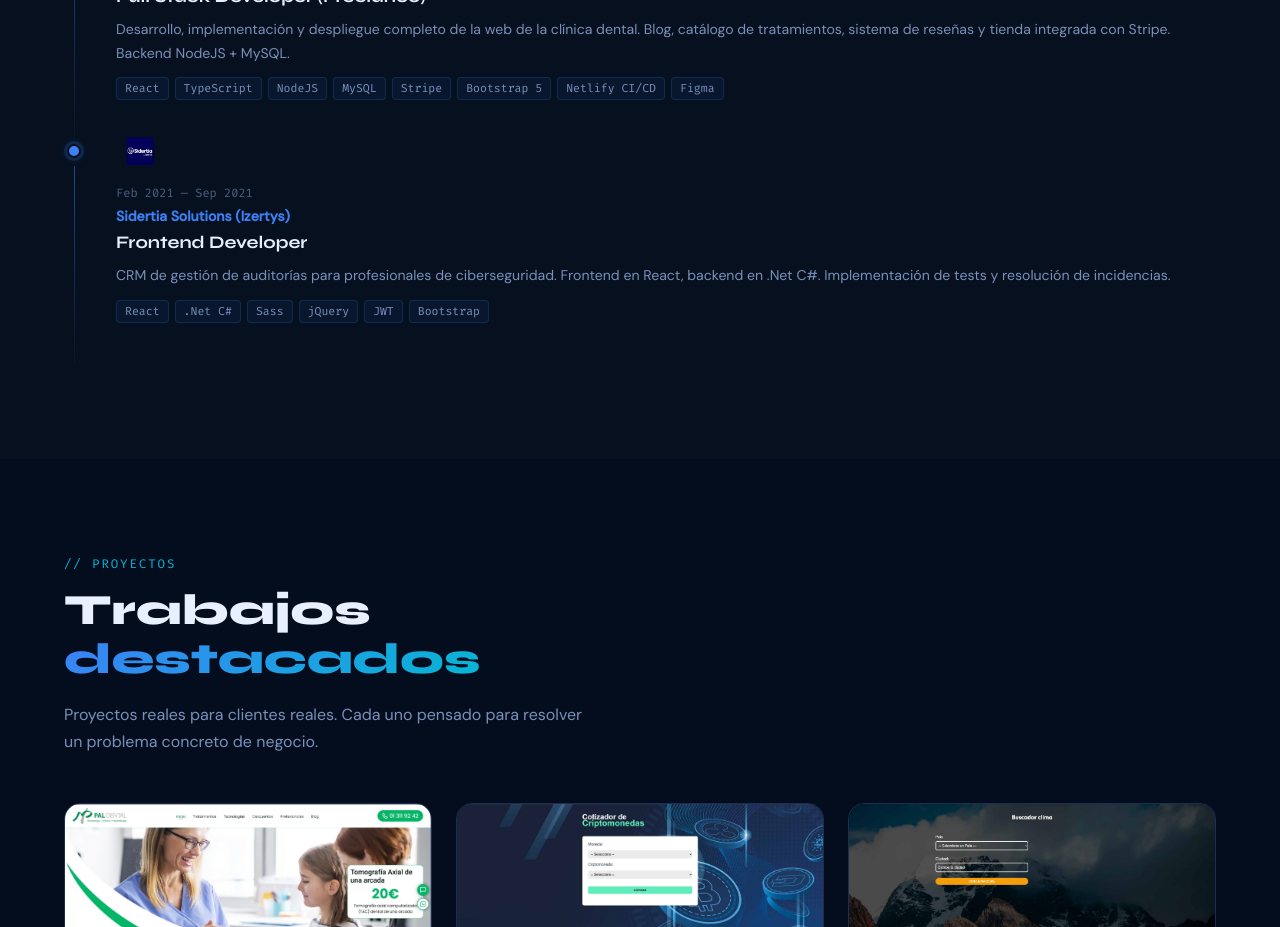
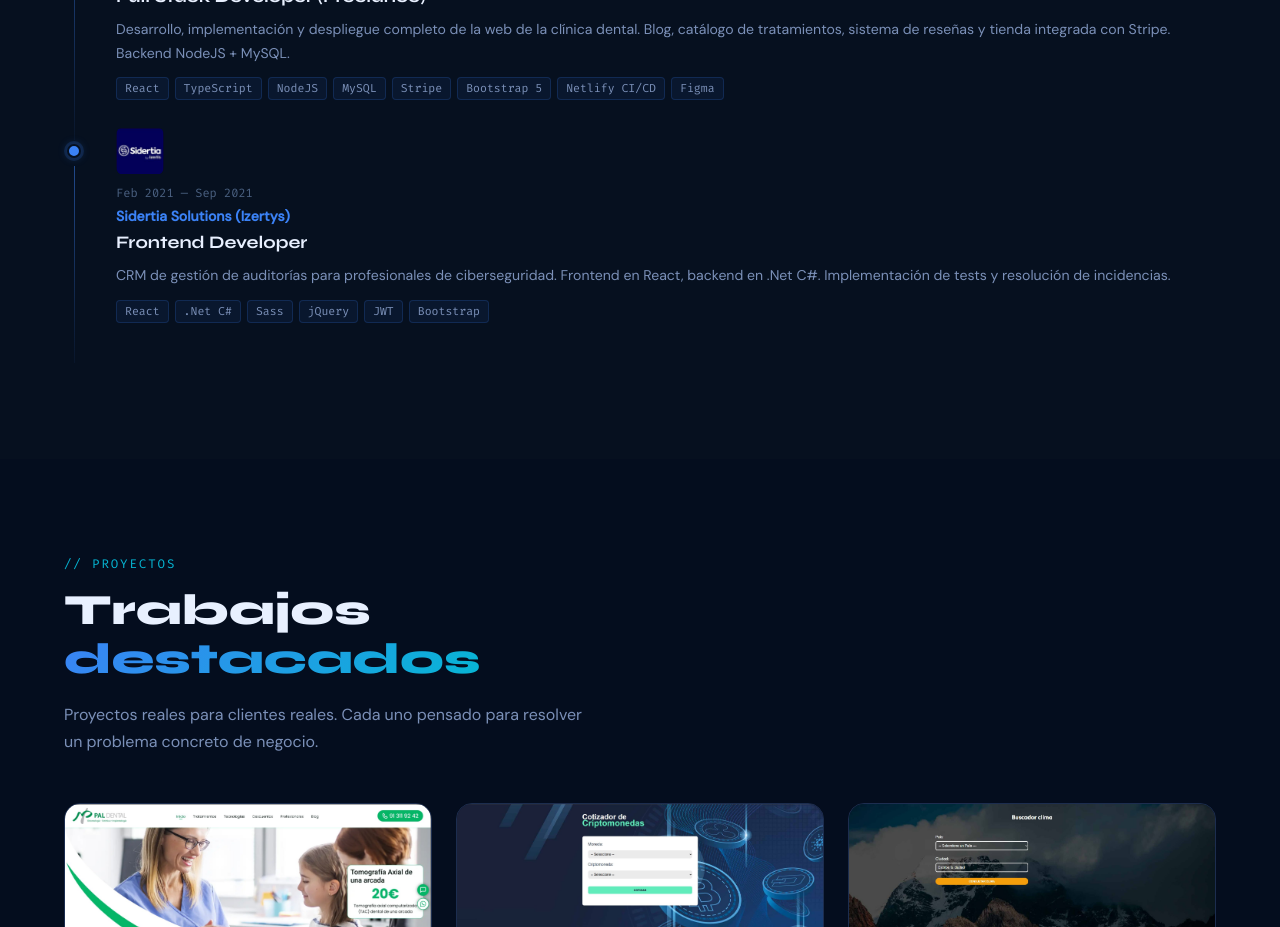
Before and after one commit to Rafael-Alvarez-Calvo/Portfolio-Web, a React (Vite) app: page / in a window 1280 px wide. Shown: the part 6500-7427 px from the top of the page. Built offline with nearby package versions, Linux system fonts and the light colour scheme; no server answers.

Commit message:
fix/sidertia logo

```diff
--- a/src/components/Experience.tsx
+++ b/src/components/Experience.tsx
@@ -84,11 +84,11 @@ const logos: Record<string, (p: LogoProps) => JSX.Element> = {
       className={`object-contain ${className} relative top-[-5px] h-8`}
     />
   ),
-  sidertia: ({ className }) => (
+  sidertia: () => (
     <img
       src="/logo-sidertia.png"
       alt="Sidertia"
-      className={`object-contain rounded-lg ${className} relative top-[-5px] h-14 w-12`}
+      className={`object-contain rounded-lg relative top-[-5px] h-12 w-12`}
     />
   ),
 };
```
